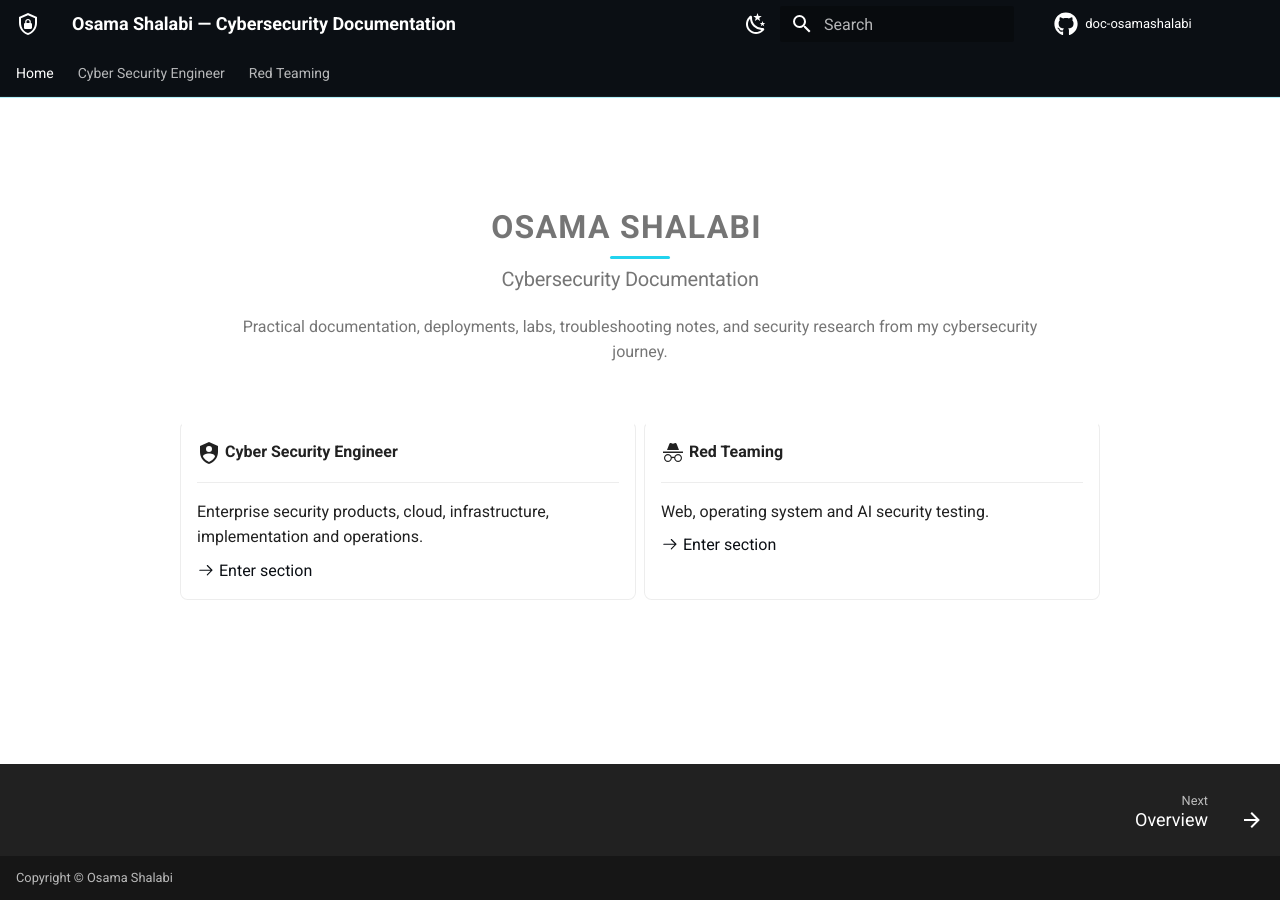
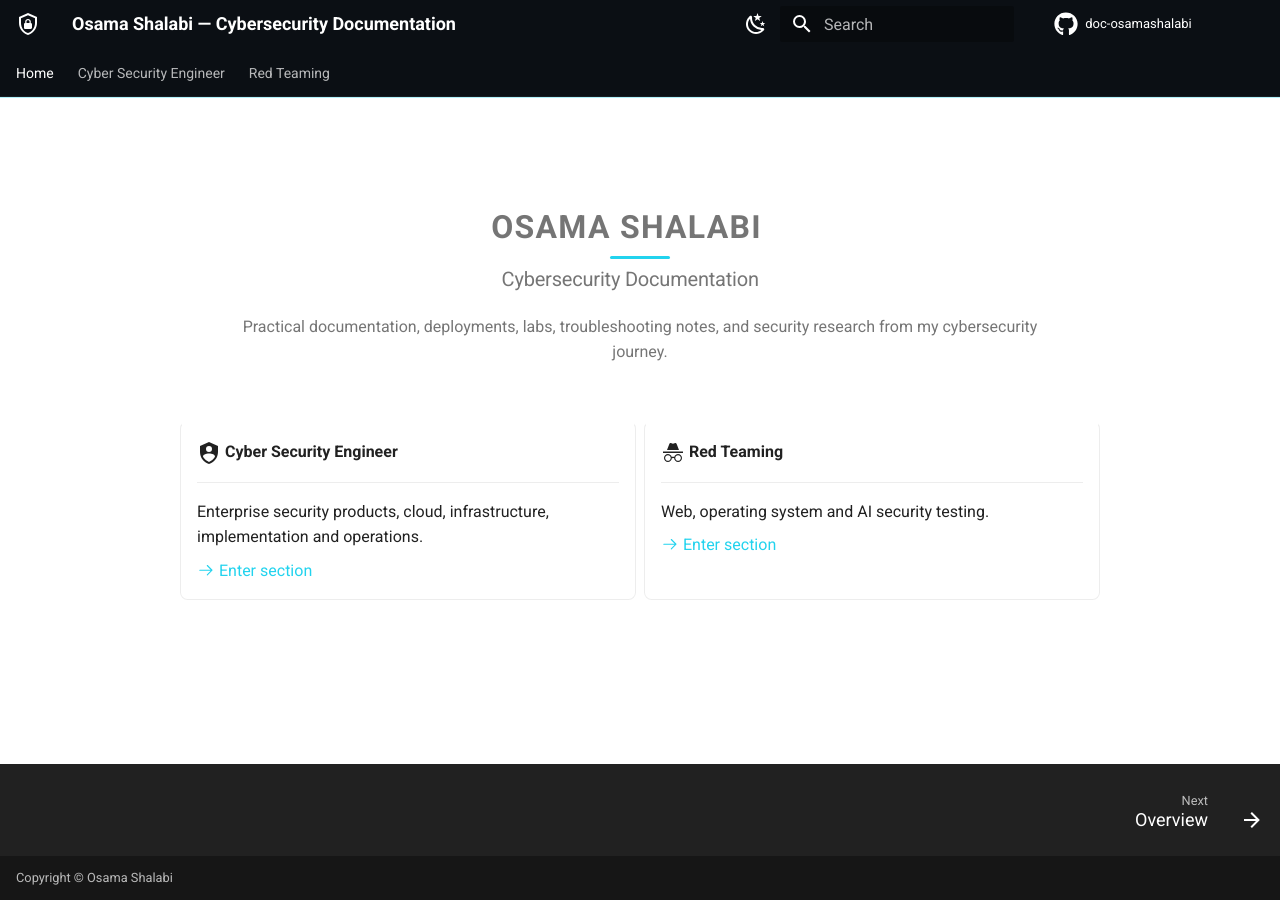
Before and after one commit to osamashalabi432-png/doc-osamashalabi, an MkDocs documentation site: the page built from docs/index.md, in a window 1280 px wide. Built offline with MkDocs 1.6.1 and Material for MkDocs 9.7.7, drawn with Linux system fonts in a browser that asks for light colours; comment, search, counter and statistics services are not loaded.

Commit message:
Fix invisible dark-on-dark text caused by the custom primary color
Material reuses --md-primary-fg-color as plain foreground text in several
places beyond the header background: the active/"passed" nav path labels,
the "On this page"/"In this section" headings, and links inside tables.
Setting it to near-black made all of those unreadable in dark mode (and
low-contrast in light mode).

Fix: keep --md-primary-fg-color a readable cyan (matching the accent), and
get the fixed near-black header/tabs chrome by setting .md-header/.md-tabs
background-color directly instead, decoupled from that variable.

Verified via computed-style checks in both color schemes — no remaining
low-contrast text found.

Co-Authored-By: Claude Sonnet 5 <noreply@anthropic.com>

```diff
--- a/docs/stylesheets/extra.css
+++ b/docs/stylesheets/extra.css
@@ -1,15 +1,20 @@
 /*
  * Custom brand palette (Material's "custom" primary/accent hook).
- * Header/nav chrome stays a fixed near-black in both light and dark
- * reading modes — only the content background flips. Accent is a single
- * signature cyan used consistently for links, active states, and accents.
+ *
+ * IMPORTANT: Material reuses --md-primary-fg-color as a plain foreground
+ * TEXT color in several content-area places (the active/"passed" nav path
+ * labels, the "On this page" heading, links inside tables) — not just the
+ * header background. It must stay a color that's actually readable on a
+ * dark background. The near-black "always-dark chrome" look is instead
+ * achieved below by setting the header/tabs background directly, decoupled
+ * from this variable.
  */
 :root,
 [data-md-color-scheme="default"],
 [data-md-color-scheme="slate"] {
-  --md-primary-fg-color: #0b0f14;
-  --md-primary-fg-color--light: #1c232c;
-  --md-primary-fg-color--dark: #05070a;
+  --md-primary-fg-color: #22d3ee;
+  --md-primary-fg-color--light: #67e8f9;
+  --md-primary-fg-color--dark: #0891b2;
   --md-primary-bg-color: #ffffff;
   --md-primary-bg-color--light: rgba(255, 255, 255, 0.7);
 
@@ -20,6 +25,7 @@
 
   --site-accent: #22d3ee;
   --site-accent-dim: rgba(34, 211, 238, 0.35);
+  --site-chrome-bg: #0b0f14;
 }
 
 /* Deepen the dark reading surface slightly for more contrast against the
@@ -27,6 +33,14 @@
 [data-md-color-scheme="slate"] {
   --md-default-bg-color: #0d1117;
   --md-code-bg-color: #131a22;
+}
+
+/* Header/tabs bar: fixed near-black chrome in both light and dark reading
+   modes, set directly rather than via --md-primary-fg-color (see note
+   above for why that variable has to stay a readable, non-black color). */
+.md-header,
+.md-tabs {
+  background-color: var(--site-chrome-bg);
 }
 
 .md-grid {
```
